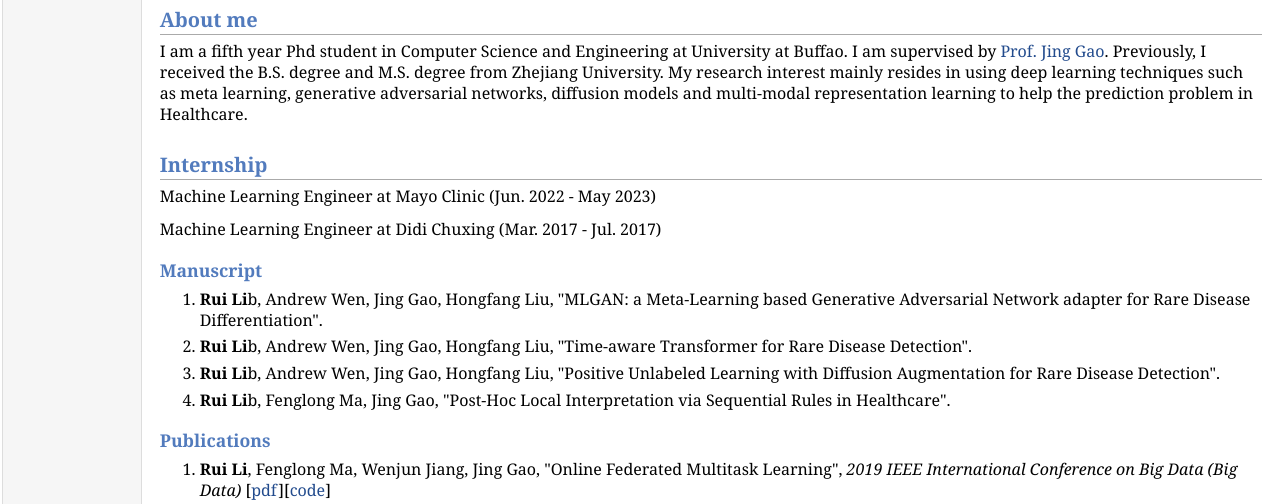
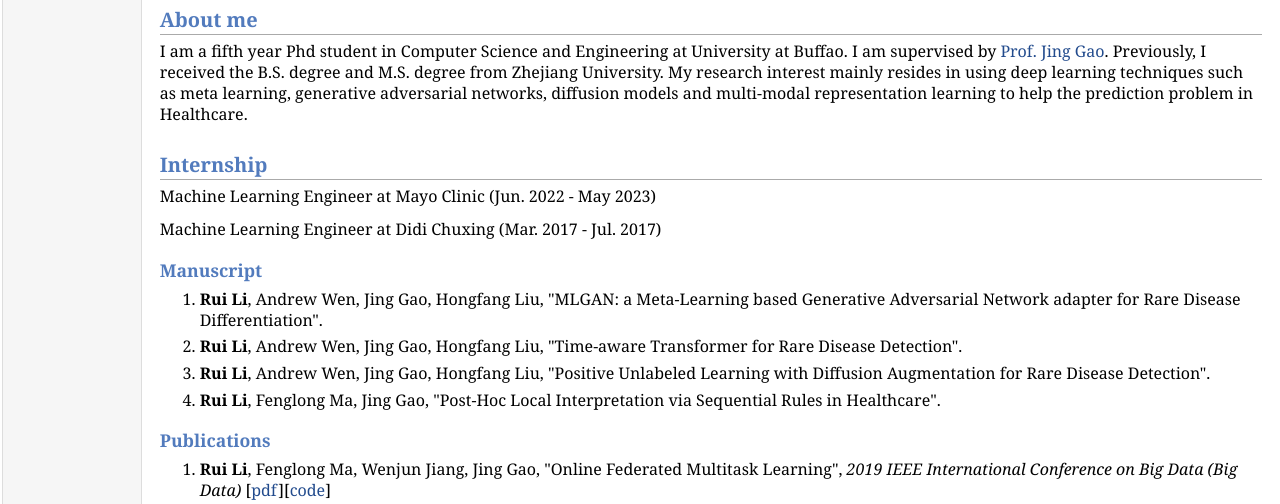
Before and after one commit to ruilialice/ruili.github.io, a plain HTML site: page index.html in a window 1280 px wide. Shown: the part 263-767 px from the top of the page. Drawn offline with Linux system fonts and the light colour scheme.

Commit message:
index.html

```diff
--- a/index.html
+++ b/index.html
@@ -38,12 +38,12 @@ networks, diffusion models and multi-modal representation learning to help the p
 <p>Machine Learning Engineer at Didi Chuxing (Mar. 2017 - Jul. 2017)</p>
 <h3>Manuscript</h3>
 <ol>
-<li><p><b>Rui Li</b>b, Andrew Wen, Jing Gao, Hongfang Liu, "MLGAN: a Meta-Learning based Generative Adversarial Network adapter for Rare Disease Differentiation".</p>
+<li><p><b>Rui Li</b>, Andrew Wen, Jing Gao, Hongfang Liu, "MLGAN: a Meta-Learning based Generative Adversarial Network adapter for Rare Disease Differentiation".</p>
 </li>
-<li><p><b>Rui Li</b>b, Andrew Wen, Jing Gao, Hongfang Liu, "Time-aware Transformer for Rare Disease Detection".</p>
+<li><p><b>Rui Li</b>, Andrew Wen, Jing Gao, Hongfang Liu, "Time-aware Transformer for Rare Disease Detection".</p>
 </li>
-<li><p><b>Rui Li</b>b, Andrew Wen, Jing Gao, Hongfang Liu, "Positive Unlabeled Learning with Diffusion Augmentation for Rare Disease Detection".</p>
-<li><p><b>Rui Li</b>b, Fenglong Ma, Jing Gao, "Post-Hoc Local Interpretation via Sequential Rules in Healthcare".</p>
+<li><p><b>Rui Li</b>, Andrew Wen, Jing Gao, Hongfang Liu, "Positive Unlabeled Learning with Diffusion Augmentation for Rare Disease Detection".</p>
+<li><p><b>Rui Li</b>, Fenglong Ma, Jing Gao, "Post-Hoc Local Interpretation via Sequential Rules in Healthcare".</p>
 </li>
 </ol>
 <h3>Publications </h3>
```
